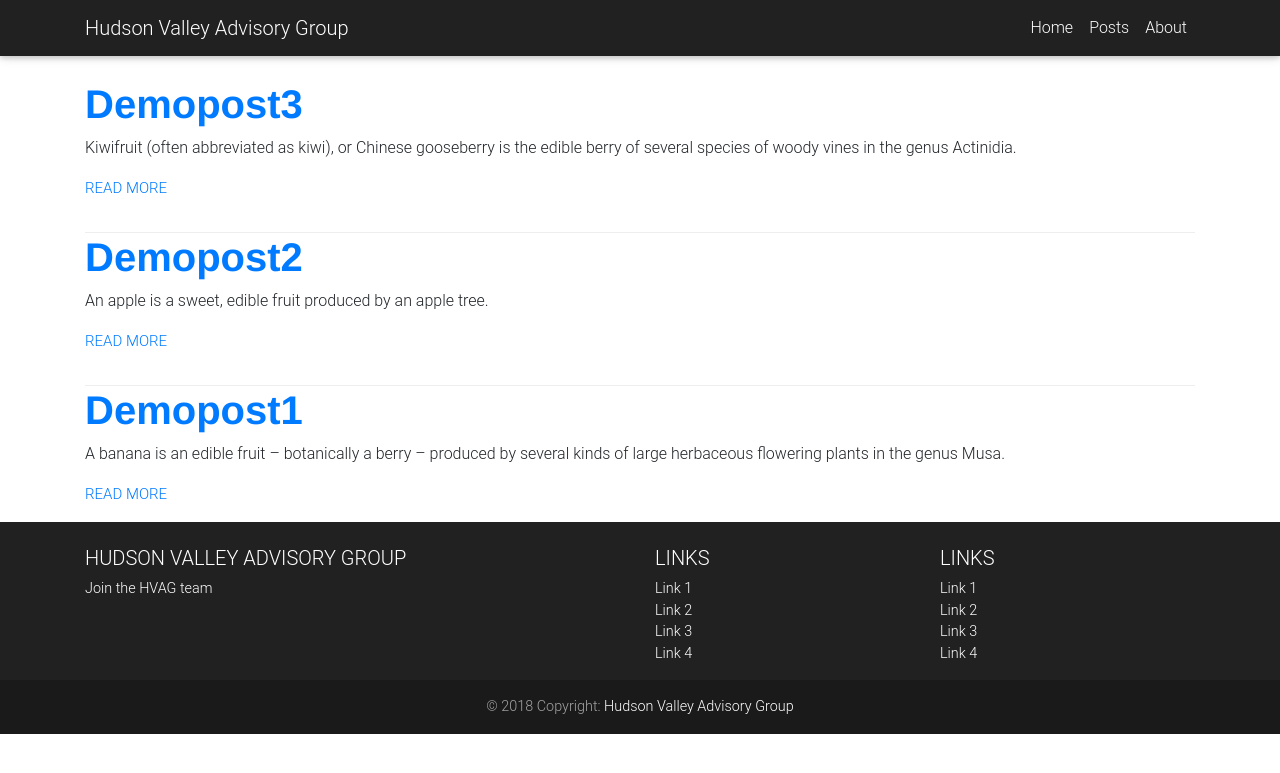
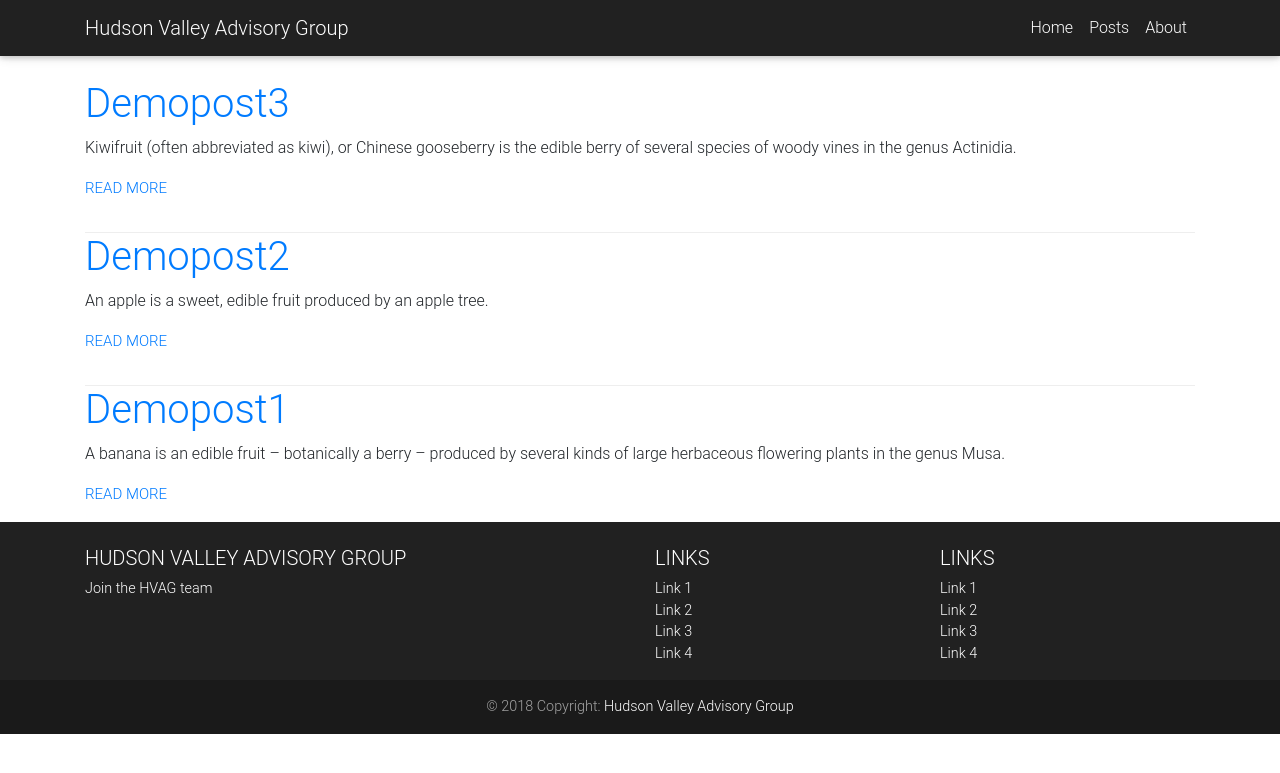
Before and after one commit to hvag/hvag-blog, a Jekyll site: the page built from posts.html, in a window 1280 px wide. Shown: the top 773 px of the page. Built offline with Jekyll 4.4.1, drawn with Linux system fonts in a browser that asks for light colours; nearby versions of some CDN libraries.

Commit message:
Posts - Update

```diff
--- a/_sass/main.scss
+++ b/_sass/main.scss
@@ -6,7 +6,7 @@
 
 .hvag-post-h1 {
     font-family: $helveticaNeue;
-    color: #222;
+    color: $darkerGray;
     font-weight: bold;
 }
 
--- a/posts.html
+++ b/posts.html
@@ -7,7 +7,7 @@
   {% for post in site.posts %}
     <article class="post">
 
-      <h1 class="hvag-post-h1"><a href="{{ site.baseurl }}{{ post.url }}">{{ post.title }}</a></h1>
+      <h1><a href="{{ site.baseurl }}{{ post.url }}">{{ post.title }}</a></h1>
 
       <div class="entry">
         {{ post.excerpt }}
```
